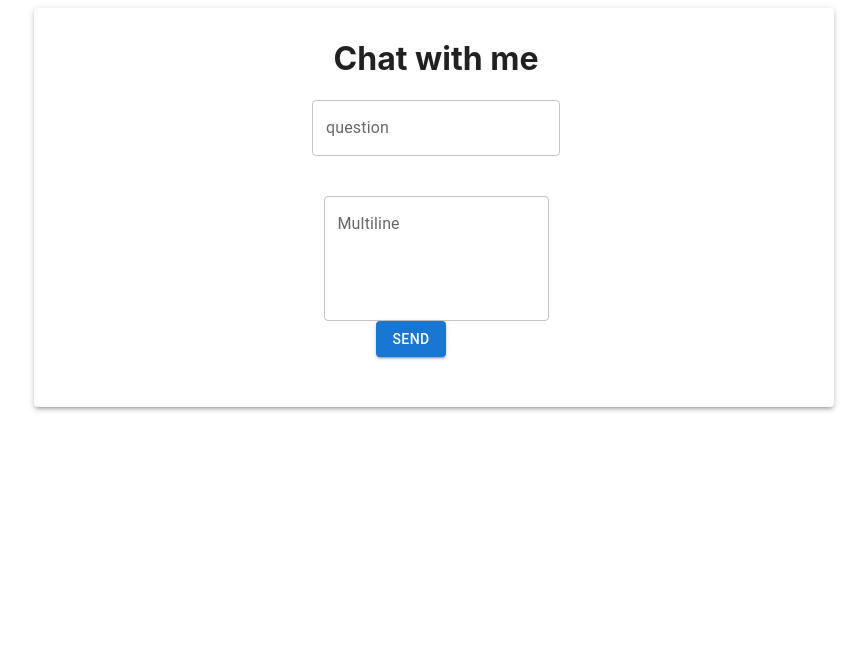
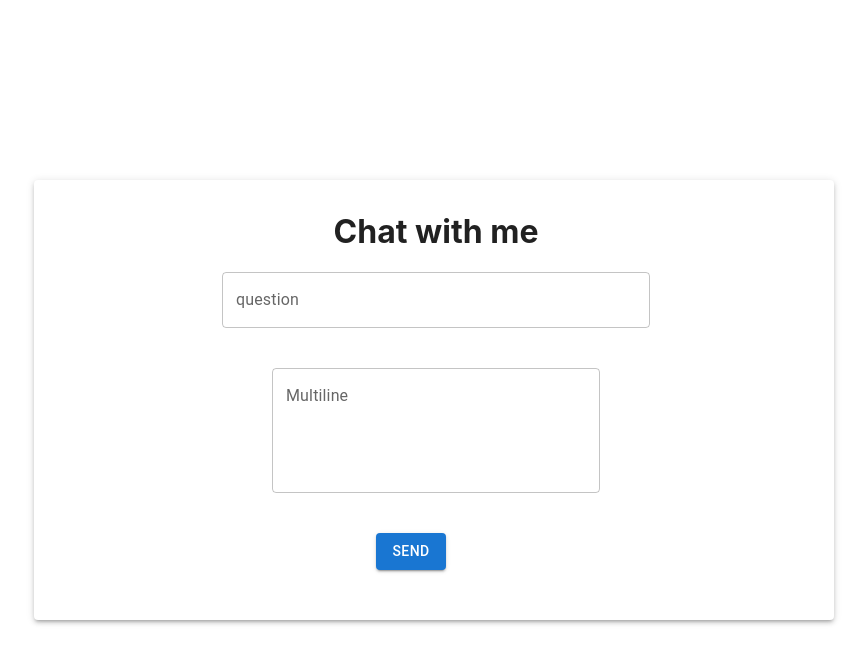
Before and after one commit to garyncarrillo/open-artificial-intelligence, a React (Create React App) app: page / in a window 1280 px wide. Shown: the top 664 px of the page, without its empty margins (206-1073 px from the left). Built offline with nearby package versions, Linux system fonts and the light colour scheme.

Commit message:
Refactoring code and include new pluging

```diff
--- a/package.json
+++ b/package.json
@@ -15,6 +15,7 @@
     "openai": "^3.1.0",
     "react": "^18.2.0",
     "react-dom": "^18.2.0",
+    "react-router-dom": "^6.8.0",
     "react-scripts": "5.0.1",
     "styled-components": "^5.3.6",
     "web-vitals": "^2.1.4"
--- a/src/App.css
+++ b/src/App.css
@@ -1,6 +1,8 @@
 .wrapperForm {
   display: flex;
   justify-content: center;
+  height: 100vh;
+  align-items: center;
 }
 
 .wrapperMain {
@@ -13,7 +15,6 @@
   margin-right: 10px;
   height: auto;
   width: 93%;
-
 }
 
 .description {
--- a/src/App.js
+++ b/src/App.js
@@ -1,13 +1,30 @@
 import './App.css';
 import React, { useState } from 'react';
 import OpenAi from './components/openAi';
-import ChatGpt from './components/chatGpt'
+import ChatGpt from './components/chatGpt';
 
+import ReactDOM from "react-dom/client";
+import {
+  createBrowserRouter,
+  RouterProvider,
+} from "react-router-dom";
 
 function App() {
+  const router = createBrowserRouter([
+    {
+      path: "/",
+      element: <ChatGpt/>,
+    },
+    {
+      path: "/bucket.io",
+      element: <OpenAi/>,
+    },
+  ]);
+
   return (
-    //<OpenAi/>
-    <ChatGpt/>
+    <React.StrictMode>
+      <RouterProvider router={router} />
+  </React.StrictMode>
   );
 }
 
--- /dev/null
+++ b/src/components/chatGpt/chatGpt.js
@@ -0,0 +1,84 @@
+/** @jsxImportSource @emotion/react */
+import { css, jsx } from '@emotion/react'
+import { useState } from 'react';
+import '../../App.css';
+import Box from '@mui/material/Box';
+import Button from '@mui/material/Button';
+import TextField from '@mui/material/TextField';
+import TextareaAutosize from '@mui/base/TextareaAutosize';
+import Paper from '@mui/material/Paper';
+
+//controller or integrations
+import { createOpenAI, chatOpenAI, engineList } from '../../controllers/openAI';
+
+const style = (width) => css`
+  .MuiInputBase-input{
+    width: ${width? width : '300px'};
+  }
+
+  .MuiInputBase-root {
+    margin-bottom: 40px;
+  }
+`
+
+function ChatGpt() {
+  const [answer, setAnswer] = useState("");
+  const [textSend, setTextSend] = useState("Send");
+  const [question, setQuestion] = useState("")
+
+  const handlerSend = async() => {
+    const response = await chatOpenAI({question: question})
+    console.log(response)
+    setAnswer(response);
+  }
+
+  return (
+    <div className="wrapperForm">
+       <Box
+        sx={{
+          display: 'flex',
+          flexWrap: 'wrap',
+          '& > :not(style)': {
+            m: 1,
+            width: 800,
+            height: 'auto',
+          },
+        }}
+      >
+      <Paper elevation={3}>
+        <div className='wrapperMain'>
+          <h1>Chat with me</h1>
+          <TextField
+            label="question"
+            variant="outlined"
+            onChange={(event) => setQuestion(event.target.value)}
+            css={style("400px")}
+          />
+          <TextField
+            id="outlined-multiline-static"
+            label="Multiline"
+            multiline
+            rows={4}
+            defaultValue={answer}
+            css={style()}
+          />
+          <div className='actionButton' style={{marginBottom: '50px'}}>
+            <Button
+               sx={{
+                marginRight: "50px"
+               }}
+               variant="contained"
+              onClick={handlerSend}
+            >
+              {textSend}
+            </Button>
+          </div>
+        </div>
+      </Paper>
+    </Box>
+
+    </div>
+  );
+}
+
+export default ChatGpt;
--- a/src/components/chatGpt/index.js
+++ b/src/components/chatGpt/index.js
@@ -1,75 +1 @@
-
-import React, { useState } from 'react';
-import '../../App.css';
-import Box from '@mui/material/Box';
-import Button from '@mui/material/Button';
-import TextField from '@mui/material/TextField';
-import TextareaAutosize from '@mui/base/TextareaAutosize';
-import Paper from '@mui/material/Paper';
-
-//controller or integrations
-import { createOpenAI, chatOpenAI, engineList } from '../../controllers/openAI';
-
-function ChatGpt() {
-  const [answer, setAnswer] = useState("");
-  const [textSend, setTextSend] = useState("Send");
-  const [question, setQuestion] = useState("")
-
-  const handlerSend = async() => {
-    const response = await chatOpenAI({question: question})
-    console.log(response)
-    setAnswer(response);
-  }
-
-  return (
-    <div className="wrapperForm">
-       <Box
-        sx={{
-          display: 'flex',
-          flexWrap: 'wrap',
-          '& > :not(style)': {
-            m: 1,
-            width: 800,
-            height: 'auto',
-          },
-        }}
-      >
-      <Paper elevation={3}>
-        <div className='wrapperMain'>
-          <h1>Chat with me</h1>
-          <TextField
-            label="question"
-            variant="outlined"
-            onChange={(event) => setQuestion(event.target.value)}
-            sx={{
-              marginBottom: "40px",
-            }}
-          />
-          <TextField
-            id="outlined-multiline-static"
-            label="Multiline"
-            multiline
-            rows={4}
-            defaultValue={answer}
-            value={answer}
-          />
-          <div className='actionButton' style={{marginBottom: '50px'}}>
-            <Button
-               sx={{
-                marginRight: "50px"
-               }}
-               variant="contained"
-              onClick={handlerSend}
-            >
-              {textSend}
-            </Button>
-          </div>
-        </div>
-      </Paper>
-    </Box>
-
-    </div>
-  );
-}
-
-export default ChatGpt;
+export {default} from "./chatGpt"
--- a/src/controllers/openAI/index.js
+++ b/src/controllers/openAI/index.js
@@ -23,7 +23,7 @@ export const createOpenAI = async(params) => {
   try {
     const completion = await openai.createCompletion({
       model: "text-davinci-003",
-      prompt: generatePrompt2(description),
+      prompt: generatePrompt(description),
       temperature: 0.6,
     });
     console.log('************************************');
```
Also changed, not shown: 1 other file (tests, documents, lock files or other folders).
